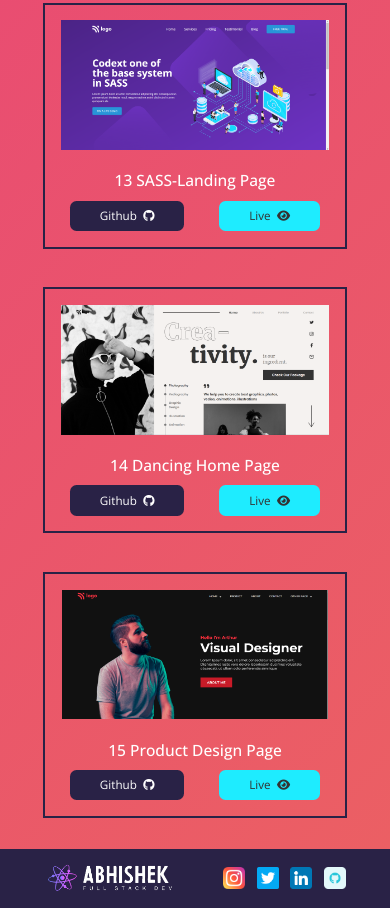
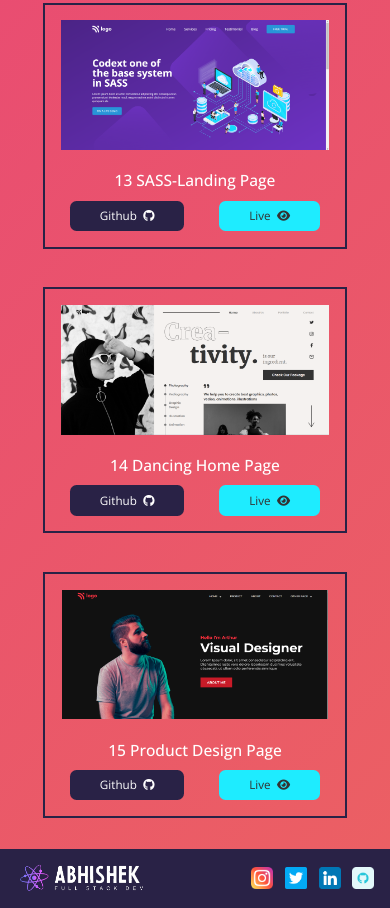
Before and after one commit to Abhishek7487/abhishek-patil-portfolio, a plain HTML site: page index.html in a window 390 px wide. Shown: the part 4152-5060 px from the top of the page. Drawn offline with nearby package versions, Linux system fonts and the light colour scheme.

Commit message:
Confirm final

```diff
--- a/css/style.css
+++ b/css/style.css
@@ -440,4 +440,8 @@ body {
   .textbox-social .social-link a img {
     height: 3.4rem;
   }
+
+  .section-footer {
+    padding: 1.4rem 2.4rem;
+  }
 }
```
